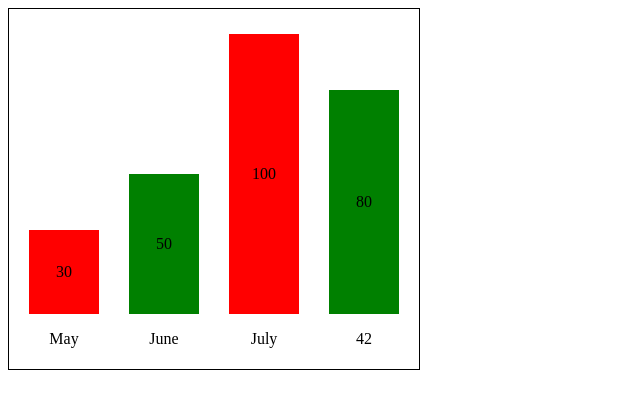
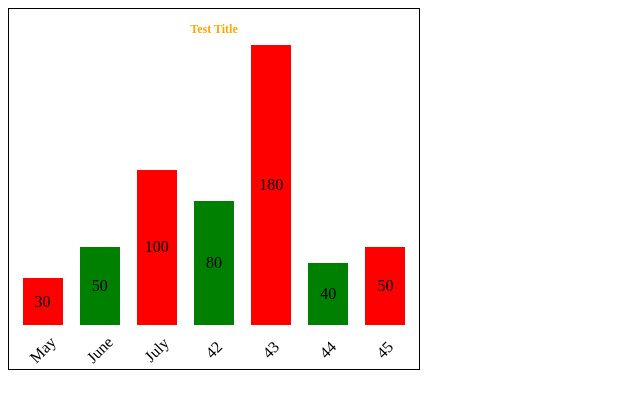
Before and after one commit to mackwill/lighthouse-labs-bar-chart, a plain HTML site: page index.html in a window 1280 px wide. Shown: the whole page, without its empty margins (0-640 px from the left). Drawn offline with nearby package versions, Linux system fonts and the light colour scheme.

Commit message:
Addition of title to chart

```diff
--- a/index.css
+++ b/index.css
@@ -1,8 +1,13 @@
 #graph {
+  display: block;
+  /* flex-direction: row;
+  justify-content: space-around; */
+  padding: 5px;
+}
+
+.bars {
   display: flex;
-  flex-direction: row;
   justify-content: space-around;
-  padding: 5px;
 }
 
 .bar {
@@ -18,3 +23,11 @@
   margin-bottom: 0;
   text-align: center;
 }
+
+.xLabel {
+  transform: rotate(-45deg);
+}
+
+.title {
+  text-align: center;
+}
--- a/index.html
+++ b/index.html
@@ -11,21 +11,6 @@
     ></script>
     <link rel="stylesheet" href="index.css" />
     <script type="text/javascript" src="index.js"></script>
-    <script>
-      let data = [
-        ["May", 18],
-        ["June", 10],
-        ["July", 15],
-      ];
-
-      // let options = {
-      //   width: 50,
-      //   height: 3500,
-      //   // color: "red",
-      //   // textColor: "white",
-      //   // labels: ["xVals", "yVals"]
-      // };
-    </script>
   </head>
   <body>
     <script>
@@ -35,6 +20,9 @@
           ["June", 50],
           ["July", 100],
           ["42", 80],
+          ["43", 180],
+          ["44", 40],
+          ["45", 50],
         ],
         {
           width: 400,
--- a/index.js
+++ b/index.js
@@ -1,3 +1,13 @@
+const createGraphTitle = function (title, textColor, textSize) {
+  let tmp = document.createElement("h1");
+  tmp.setAttribute("class", "title");
+  tmp.style.fontSize = textSize + "px";
+  tmp.style.color = textColor;
+  tmp.innerText = title;
+
+  $("#graph").append(tmp);
+};
+
 const findYMax = function (data, height) {
   let yData = [];
   for (let elem in data) {
@@ -13,8 +23,6 @@ const xLabel = function (xVal) {
 
   tmp.innerText = xVal;
   $("#" + xVal).append(tmp);
-
-  $;
 };
 
 const createChart = function (width, height, border = "1px solid black") {
@@ -47,16 +55,22 @@ const drawBarChart = function (data, options) {
   let i = 0;
 
   createChart(options.width, options.height);
+  createGraphTitle("Test Title", "orange", 12);
   let yScale = findYMax(data, options.height);
 
   for (let elem in data) {
+    //console.log(elem)
     let tmp = document.createElement("div");
     tmp.setAttribute("id", data[elem][0]);
     tmp.setAttribute("class", data[elem][0] + " bar");
 
+    // Create bar element
     createBarElement(tmp, data[elem][0], data[elem][1], i, options, yScale);
+
+    //Create x-axis labels
     xLabel(data[elem][0]);
 
+    // Create parent div element for bar and x-axis label
     $("." + data[elem][0]).wrapAll(function () {
       return `<div class="${data[elem][0]} container
               id=${data[elem][0]}-wrapper"
@@ -65,4 +79,23 @@ const drawBarChart = function (data, options) {
 
     i++;
   }
+  $(".container").wrapAll('<div class="bars"></div>');
+
+  // data.map((elem) => {
+  //   console.log("data.map elem: ", elem);
+  //   let tmp = document.createElement("div");
+  //   tmp.setAttribute("id", elem[0]);
+  //   tmp.setAttribute("class", elem[0] + " bar");
+
+  //   createBarElement(tmp, elem[0], elem[1], i, options, yScale);
+  //   xLabel(elem[0]);
+
+  //   $("." + elem[0]).wrapAll(function () {
+  //     return `<div class="${elem[0]} container
+  //             id=${elem[0]}-wrapper"
+  //             style="width: ${(options.width / data.length) * 0.7}px"></div>`;
+  //   });
+
+  //   i++;
+  // });
 };
```
